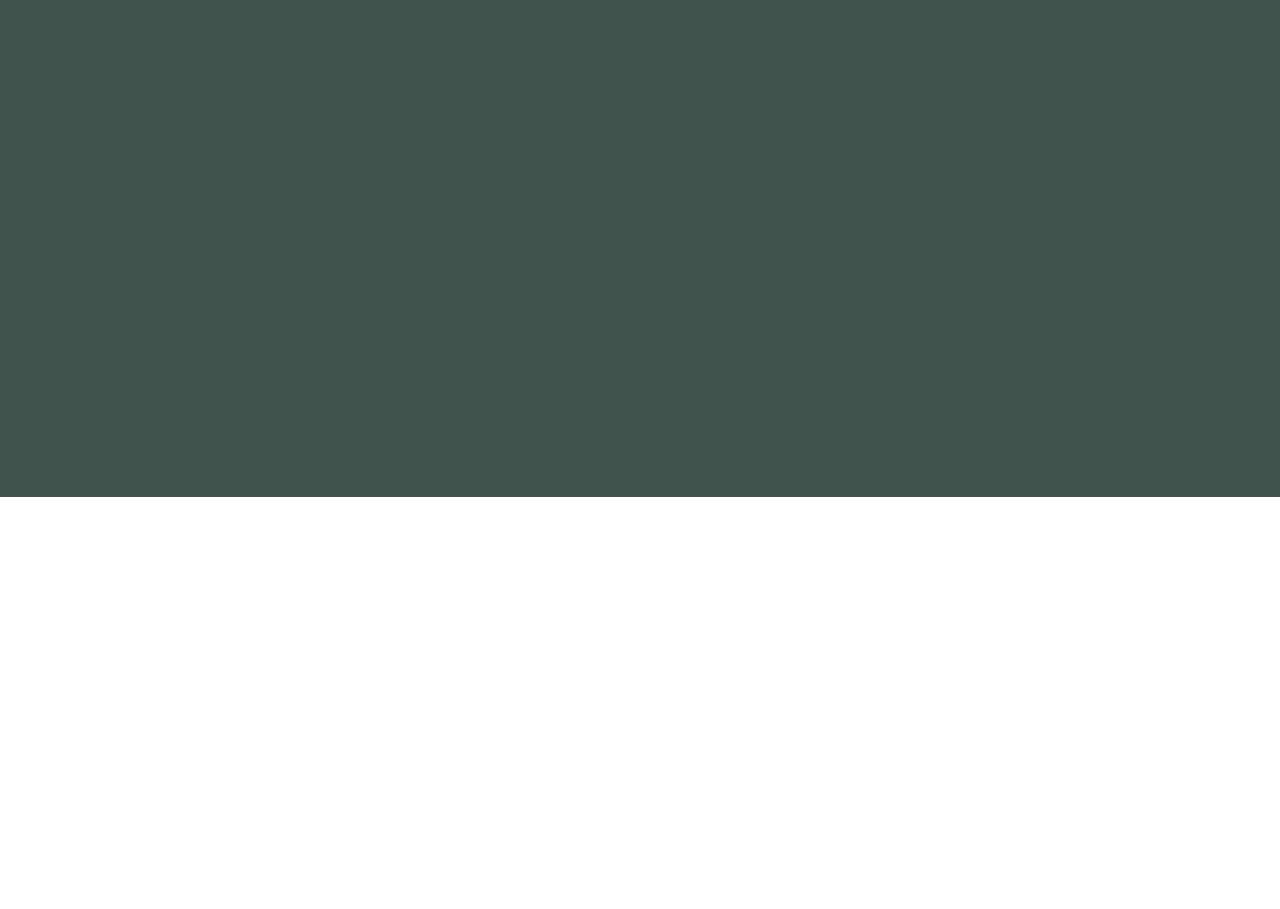
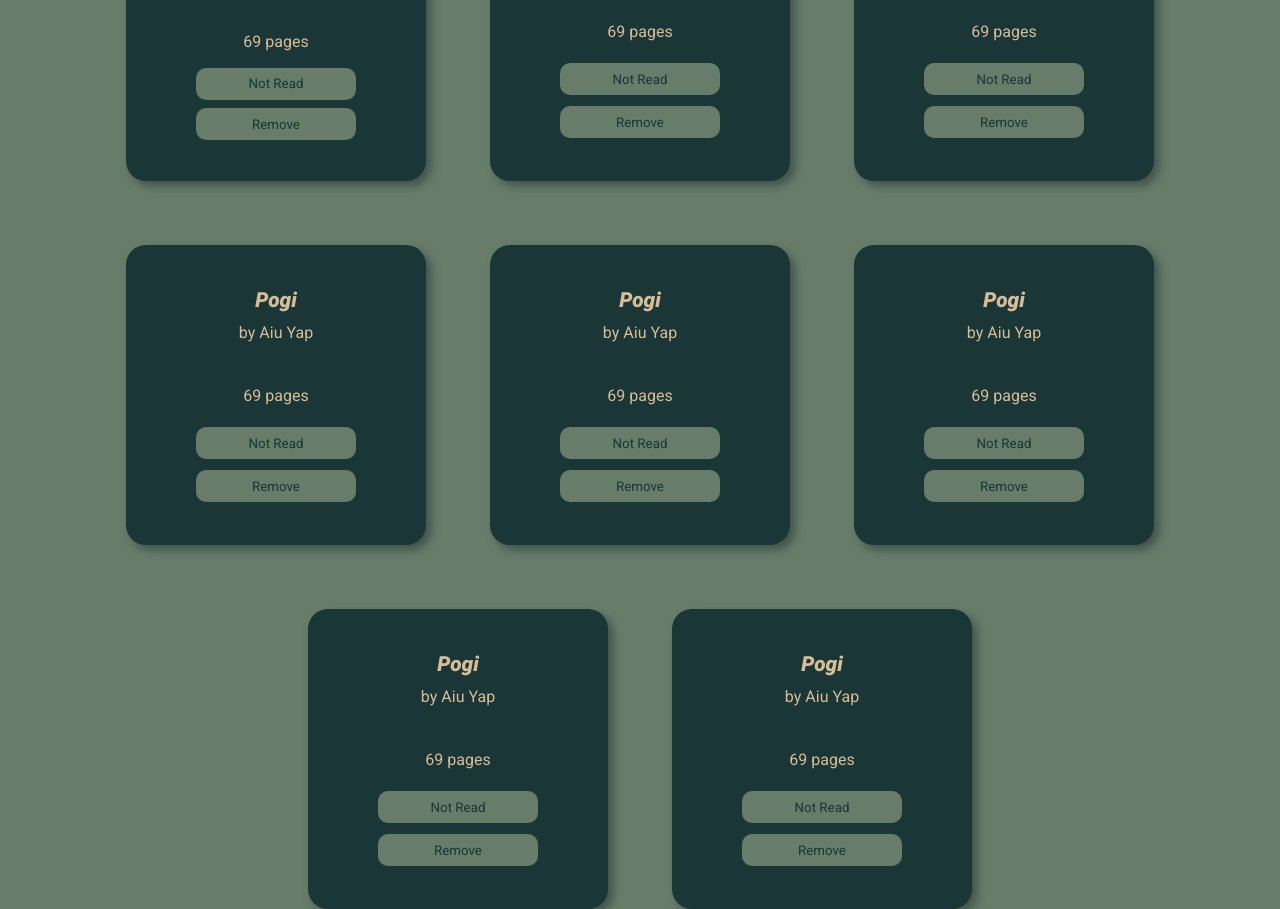
Before and after one commit to aiuyap/odin-library, a plain HTML site: page index.html in a window 1280 px wide. Shown: the part 303-1212 px from the top of the page. Before the commit the page ends 800 px from the top, so only its background shows below. Drawn offline with Linux system fonts and the light colour scheme.

Commit message:
Completed layout of the containers for the books

```diff
--- a/index.html
+++ b/index.html
@@ -11,6 +11,63 @@
     <div id="header">
         <h1>The Library</h1>
     </div>
-    <div id="container"></div>
+    <div id="container">
+        <div class="card">
+            <div class="title">Harry Potter and the Prisoner of Azkaban</div>
+            <div class="author">by Irine Marie Monteclar</div>
+            <div class="pages">69 pages</div>
+            <div class="read"><button class="read-status">Not Read</button></div>
+            <div class="delete"><button class="delete-btn">Remove</button></div>
+        </div>
+        <div class="card">
+            <div class="title">Pogi</div>
+            <div class="author">by Aiu Yap</div>
+            <div class="pages">69 pages</div>
+            <div class="read"><button class="read-status">Not Read</button></div>
+            <div class="delete"><button class="delete-btn">Remove</button></div>
+        </div>
+        <div class="card">
+            <div class="title">Pogi</div>
+            <div class="author">by Aiu Yap</div>
+            <div class="pages">69 pages</div>
+            <div class="read"><button class="read-status">Not Read</button></div>
+            <div class="delete"><button class="delete-btn">Remove</button></div>
+        </div>
+        <div class="card">
+            <div class="title">Pogi</div>
+            <div class="author">by Aiu Yap</div>
+            <div class="pages">69 pages</div>
+            <div class="read"><button class="read-status">Not Read</button></div>
+            <div class="delete"><button class="delete-btn">Remove</button></div>
+        </div>
+        <div class="card">
+            <div class="title">Pogi</div>
+            <div class="author">by Aiu Yap</div>
+            <div class="pages">69 pages</div>
+            <div class="read"><button class="read-status">Not Read</button></div>
+            <div class="delete"><button class="delete-btn">Remove</button></div>
+        </div>
+        <div class="card">
+            <div class="title">Pogi</div>
+            <div class="author">by Aiu Yap</div>
+            <div class="pages">69 pages</div>
+            <div class="read"><button class="read-status">Not Read</button></div>
+            <div class="delete"><button class="delete-btn">Remove</button></div>
+        </div>
+        <div class="card">
+            <div class="title">Pogi</div>
+            <div class="author">by Aiu Yap</div>
+            <div class="pages">69 pages</div>
+            <div class="read"><button class="read-status">Not Read</button></div>
+            <div class="delete"><button class="delete-btn">Remove</button></div>
+        </div>
+        <div class="card">
+            <div class="title">Pogi</div>
+            <div class="author">by Aiu Yap</div>
+            <div class="pages">69 pages</div>
+            <div class="read"><button class="read-status">Not Read</button></div>
+            <div class="delete"><button class="delete-btn">Remove</button></div>
+        </div>
+    </div>
 </body>
 </html>
--- a/script.js
+++ b/script.js
@@ -25,8 +25,8 @@ function displayBooks() {
     })
 }
 
-addBookToLibrary("Aiu", "Ngano Poor", 69, true);
-addBookToLibrary("Irine", "Gwapa", 69, true);
-addBookToLibrary("test", "tester", 69, true);
-addBookToLibrary("gwa", "po", 69, true);
-displayBooks();
+// addBookToLibrary("Aiu", "Ngano Poor", 69, true);
+// addBookToLibrary("Irine", "Gwapa", 69, true);
+// addBookToLibrary("test", "tester", 69, true);
+// addBookToLibrary("gwa", "po", 69, true);
+// displayBooks();
--- a/styles.css
+++ b/styles.css
@@ -1,7 +1,8 @@
 @import url('https://fonts.googleapis.com/css2?family=Roboto:ital,wght@0,100;0,300;0,400;0,500;0,700;0,900;1,100;1,300;1,400;1,500;1,700;1,900&display=swap');
 :root {
-    --main-color: #40534C;
-    --secondary-color: #1A3636;
+    --main-color: #677D6A;
+    --secondary-color: #40534C;
+    --tertiary-color: #1A3636;
     --font-color: #D6BD98;
 }
 
@@ -13,20 +14,80 @@
     color: var(--font-color);
 }
 
+body {
+    background-color: var(--main-color);
+}
+
 #header {
     height: 15vh;
     background-color: var(--secondary-color);
     display: flex;
     justify-content: center;
     align-items: center;
-    box-shadow: 5px 5px 10px gainsboro;
+    box-shadow: 3px 3px 5px rgba(0, 0, 0, 0.466);
 }
 
 h1 {
     font-style: oblique;
+    font-size: 3rem;
+    text-shadow: 5px 5px var(--tertiary-color);
 }
 
 #container {
+    height: 85vh;
+    padding: 4rem;
+    display: flex;
+    gap: 4rem;
+    flex-wrap: wrap;
+    justify-content: center;
+}
+
+.card {
+    height: 300px;
+    width: 300px;
+    background-color: var(--tertiary-color);
+    border-radius: 20px;
+    box-shadow: 5px 5px 10px var(--secondary-color);
+    padding: 2rem;
+    display: grid;
+    align-items: center;
+    justify-items: center;
+}
+
+.title {
+    font-size: 1.3rem;
+    font-weight: 800;
+    font-style: italic;
+    text-align: center;
+}
+
+.author {
+    align-self: start;
+}
+
+.pages {
+    align-self: end;
+}
+
+.read {
+    align-self: end;
+}
+
+.read-status,
+.delete-btn {
+    height: 2rem;
+    width: 10rem;
+    border-radius: 10px;
     background-color: var(--main-color);
-    height: 85vh;
+    color: var(--tertiary-color);
+    border: none;
 }
+
+.read-status:hover,
+.delete-btn:hover,
+.read-status:active,
+.delete-btn:active {
+    background-color: var(--tertiary-color);
+    border: 1px solid var(--main-color);
+    color: var(--main-color);
+}
```
